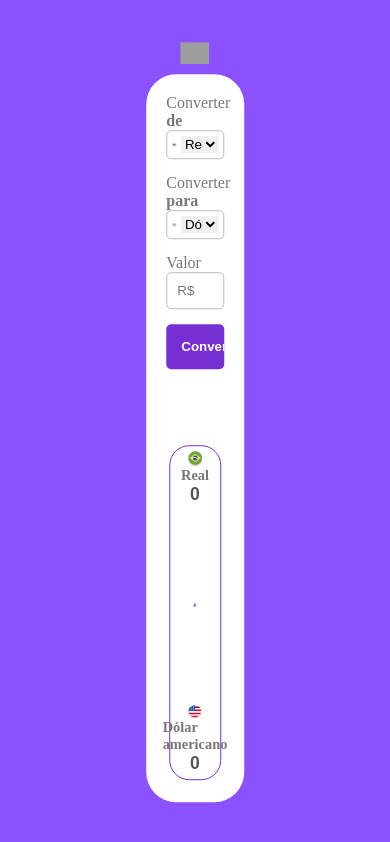
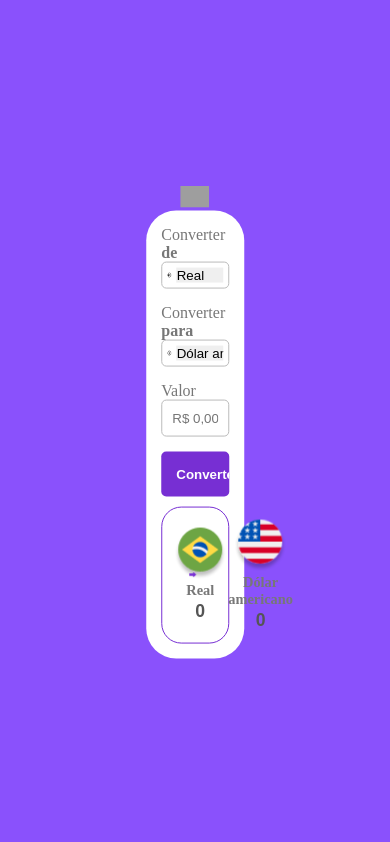
Before and after one commit to LeonardoVRR/Conversor-de-Moedas, a plain HTML site: page index.html in a window 390 px wide. Drawn offline with Linux system fonts and the light colour scheme; grey boxes are pictures that could not be loaded.

Commit message:
ajustes no layout p/ melhoria da responsividae e melhoria na lógica de conversão de moedas

```diff
--- a/index.html
+++ b/index.html
@@ -7,7 +7,6 @@
     <title>Conversor de moedas</title>
 </head>
 <body>
-
     <main class="main_container">
         <img src="imgs/money.gif" alt="imagem de uma mão dando dinheiro a outra mão" class="gif_money">
         <article class="conversor_container">
@@ -42,20 +41,20 @@
                 </div>
                 <div class="label_input">
                     <label for="value_to_convert">Valor</label>
-                    <input type="number" id="value_to_convert" placeholder="R$ 0,00" required>
+                    <input type="text" id="value_to_convert" placeholder="R$ 0,00" required>
                 </div>
                 <input type="submit" value="Converter" class="converter_btn">
             </form>
 
             <section class="conversion_result_container">
-                <div class="converted_value">
-                    <img src="imgs/brasil icon.png" class="country_flag">
+                <div class="conversion_container">
+                    <img src="imgs/brasil icon.png" alt="logo moeda a converter" class="country_flag">
                     <h1 class="coin_name" id="coin_name_convert">Real</h1>
                     <p class="value" id="value_coin_convert">0</p>
                 </div>
-                <img src="imgs/arrow.png" alt="" class="arrow">
-                <div class="conversion_result">
-                    <img src="imgs/estados-unidos icon.png" class="country_flag_2">
+                <img src="imgs/arrow.png" alt="seta apontando para baixo" class="arrow">
+                <div class="conversion_container">
+                    <img src="imgs/estados-unidos icon.png" alt="logo moeda a convertida" class="country_flag_2">
                     <h1 class="coin_name" id="coin_name_target">Dólar americano</h1>
                     <p class="value" id="value_coin_target">0</p>
                 </div>
--- a/main.js
+++ b/main.js
@@ -19,32 +19,53 @@ const valor_moedas = {
     real: {
         moeda: "Real",
         img: "imgs/brasil icon.png",
-        valor: 0.00671
+        valor: 0.00671,
+        formatacao: new Intl.NumberFormat('pt-BR', {
+            style: 'currency',
+            currency: 'BRL'
+        })
     },
     dolar: {
         moeda: "Dólar americano",
         img: "imgs/estados-unidos icon.png",
-        valor: 5.8
+        valor: 5.8,
+        formatacao: new Intl.NumberFormat('en-US', {
+            style: 'currency',
+            currency: 'USD'
+        })
     },
     euro: {
         moeda: "Euro",
         img: "imgs/euro icon.png",
-        valor: 6.03
+        valor: 6.03,
+        formatacao: new Intl.NumberFormat('de-DE', {
+            style: 'currency',
+            currency: 'EUR'
+        })
     },
     iene: {
         moeda: "Iene",
         img: "imgs/iene icon.png",
-        valor: 0.038
+        valor: 0.038,
+        formatacao: new Intl.NumberFormat('ja-JP', {
+            style: 'currency',
+            currency: 'JPY'
+        })
     },
     libra: {
         moeda: "Libra",
         img: "imgs/libra icon.png",
-        valor: 7.26
+        valor: 7.26,
+        formatacao: new Intl.NumberFormat('en-GB', {
+            style: 'currency',
+            currency: 'GBP'
+        })
     },
     bitcoin: {
         moeda: "Bitcoin",
         img: "imgs/bitcoin icon.png",
-        valor: 559672.62
+        valor: 559672.62,
+        formatacao: new Intl.NumberFormat('de-DE', { minimumFractionDigits: 2, maximumFractionDigits: 8 })
     }
 }
 
@@ -92,6 +113,10 @@ function changeIconCoin(coin, coin_symbol) {
     }
 }
 
+value_to_convert.addEventListener("input", () => {
+    value_to_convert.value = value_to_convert.value.replace(/[^0-9.,]/g, '');
+})
+
 conversor_form.addEventListener("submit", (event)=>{
     event.preventDefault()
 
@@ -101,14 +126,35 @@ conversor_form.addEventListener("submit", (event)=>{
 })
 
 function calculateConversion() {
-    value_coin_convert.textContent = `${value_to_convert.value}`
+    value_coin_convert.textContent = `${(valor_moedas[coin_convert].formatacao).format(Number(value_to_convert.value).toFixed(2))}`
     country_flag_convert.setAttribute("src", `${valor_moedas[coin_convert].img}`)
     coin_name_convert.textContent = `${valor_moedas[coin_convert].moeda}`
 
     country_flag_target.setAttribute("src", `${valor_moedas[coin_target].img}`)
     coin_name_target.textContent = `${valor_moedas[coin_target].moeda}`
 
-    const result = (value_to_convert.value / valor_moedas[coin_target].valor).toFixed(2)
+    const price_coin_convert = valor_moedas[coin_convert].valor
+    const price_coin_target = valor_moedas[coin_target].valor
 
-    value_coin_target.textContent = `${result}`
+    let result = null
+
+    if (price_coin_convert > price_coin_target) {
+        result = value_to_convert.value * price_coin_convert
+    }
+
+    else if (price_coin_convert === price_coin_target) {
+        result = value_to_convert.value * 1
+    }
+
+    else {
+        result = value_to_convert.value / price_coin_target
+    }
+
+    if (coin_target === "bitcoin") {
+        value_coin_target.textContent = `${(valor_moedas[coin_target].formatacao).format(result)} BTC`
+    }
+
+    else {
+        value_coin_target.textContent = `${(valor_moedas[coin_target].formatacao).format(result.toFixed(2))}`
+    }
 }
--- a/style.css
+++ b/style.css
@@ -20,10 +20,7 @@ body {
     justify-content: center;
     align-items: center;
 
-    gap: 10px;
-
     width: 25vw;
-    height: 90vh;
 
     position: absolute;
     top: 50%;
@@ -35,21 +32,15 @@ body {
 
 .gif_money {
     width: 30%;
+    margin-bottom: 3%;
 }
 
 .conversor_container {
     background-color: white;
-    height: 100%;
     width: 100%;
     border-radius: 30px;
 
-    padding: 20px;
-
-    display: flex;
-    flex-flow: column nowrap;
-    align-items: center;
-    justify-content: space-between;
-    gap: 4%;
+    padding: 15px;
 }
 
 .conversor {
@@ -59,7 +50,6 @@ body {
 
     display: flex;
     flex-flow: column nowrap;
-    flex: 1;
 }
 
 .label_input {
@@ -88,6 +78,7 @@ body {
 #convert, #conversion_target {
     border: none;
     width: 100%;
+    appearance: none;
 }
 
 #value_to_convert {
@@ -108,32 +99,39 @@ body {
 }
 
 .converter_btn:hover {
-    background-color: rgb(150, 73, 228);
+    opacity: 0.8;
+}
+
+.converter_btn:active {
+    opacity: 0.6;
 }
 
 .conversion_result_container {
     border: 1px solid var(--cor_principal);
     border-radius: 20px;
-    width: 90%;
-    height: 90%;
-    flex: 1;
+    padding: 12px;
+    margin-top: 10px;
 
     display: flex;
-    flex-flow: column nowrap;
+    flex-flow: row nowrap;
     align-items: center;
     justify-content: space-between;
     gap: 2px;
+    text-align: center;
 
-    padding: 5px;
-    margin-bottom: 2%;
+    position: relative;
 }
 
-.converted_value, .conversion_result {
-    background-color: rgba(0, 255, 255, 0);
+.conversion_container {
     display: flex;
     flex-flow: column nowrap;
     align-items: center;
     justify-content: center;
+    gap: 2px;
+}
+
+.conversion_container * {
+    flex: 1;
 }
 
 .conversion_result_container h1 {
@@ -148,14 +146,10 @@ body {
     font-family: sans-serif;
 }
 
-.country_flag {
-    width: 4vw;
-}
-
-.country_flag_2 {
-    width: 3.8vw;
-}
-
 .arrow {
     width: 7%;
+    rotate: 270deg;
+
+    position: absolute;
+    left: 43%;
 }
```
